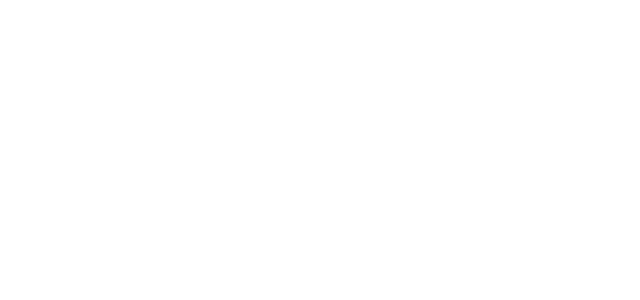
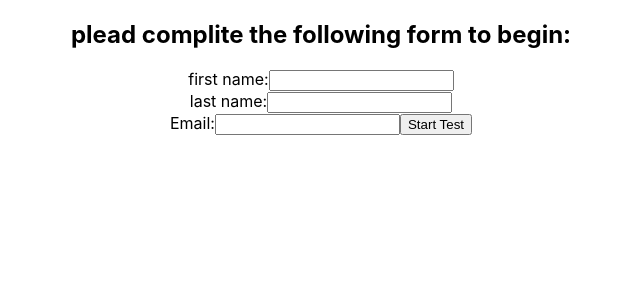
Before and after one commit to Yoav007/TestSystemSPA, a React (Create React App) app: page /manageTest/takeTest/1 in a window 1280 px wide. Before the commit this address had no page. Shown: the top 300 px of the page, without its empty margins (319-959 px from the left). Built offline with nearby package versions, Linux system fonts and the light colour scheme.

Commit message:
added takeTests

```diff
--- a/src/App.js
+++ b/src/App.js
@@ -12,6 +12,7 @@
 import { AddQuestion } from './components/manageQuestions/addQuestion/addQuestion';
 import { EditTest } from './components/manageTests/editTest/editTest';
 import { ReportByStudent } from './components/manageReports/reportsByStudent/reportsByStudent';
+import {TakeTest} from './components/manageTests/takeTest/takeTest';
 
 
 //hello
@@ -27,6 +28,7 @@
         <Route path="/manageTests/:id" element={<ManageTests />} />
         <Route path="/createTest/:id" element={<CreateTest />} />
         <Route path="/manageTest/editTest/:id/:topicId" element={<EditTest/>}/>
+        <Route path="/manageTest/takeTest/:id" element={<TakeTest/>}/>
         <Route path="/reports/:id" element={<ReportsMenu />} />
         <Route path="/reports/testsByTopic/:id" element={<ReportByTestMenu />} />
         <Route path="/reports/byStudent/" element={<ReportByStudent/>} />
--- a/src/components/manageQuestions/manageQuestions.js
+++ b/src/components/manageQuestions/manageQuestions.js
@@ -48,7 +48,7 @@
     return (
         <div>
             <h3>Questions:</h3>
-            <table>
+            <table align="center">
                 <thead>
                     <tr>
                         <th>Id</th>
--- a/src/components/manageTests/manageTests.js
+++ b/src/components/manageTests/manageTests.js
@@ -40,6 +40,10 @@
         navigate(`/manageTest/editTest/${id}/${params.id}`);
     }
 
+    function takeTest(id){
+        navigate(`/manageTest/takeTest/${id}`);
+    }
+
     if (tests.length == 0) return (
         <div>
             <h3>There are no tests in this topic</h3>
@@ -60,6 +64,7 @@
                             <th>Version</th>
                             <th>Actions</th>
                             <th>last update</th>
+                            <th>take test</th>
                         </tr>
                     </thead>
                     <tbody>
@@ -74,6 +79,7 @@
                                     {test.isActive ? "" : <button onClick={() => deleteTest(test.id)}>delete</button>}
                                     {test.isActive ? 'active' : 'deactive'}</td>
                                 <td>{test.lastUpdate}</td>
+                                <button onClick={()=>takeTest(test.id)}>take test</button>
                             </tr>
                         )}
                     </tbody>
--- /dev/null
+++ b/src/components/manageTests/takeTest/takeTest.js
@@ -0,0 +1,57 @@
+import { useState } from "react"
+import { StudentService } from "../../../services/studentService";
+
+export function TakeTest() {
+
+    const [firstName, setFirst] = useState("");
+    const [lastName, setLast] = useState("");
+    const [email, setEmail] = useState("");
+    const service = new StudentService();
+
+    function updateFirst(event) {
+        let name = event.target.value;
+        setFirst(name);
+    }
+
+    function updateLast(event) {
+        let name = event.target.value;
+        setLast(name);
+    }
+
+    function updateEmail(event) {
+        let email = event.target.value;
+        setEmail(email);
+    }
+
+    function stratTest() {
+        if (firstName != "" && lastName != "" && email != "") {
+            let student;
+            service.get()
+                .then(res => res.filter(s => s.email.toLowerCase() === email.toLowerCase()))
+                .catch(error=>console.log(error));
+            }
+            console.log(student);
+    }
+
+
+    return (
+        <div>
+            <h2>plead complite the following form to begin:</h2>
+            <label>
+                first name:
+                <input type={'text'} onChange={(event) => updateFirst(event)} />
+            </label>
+            <br />
+            <label>
+                last name:
+                <input type={'text'} onChange={(event) => updateLast(event)} />
+            </label>
+            <br />
+            <label>
+                Email:
+                <input type={'email'} onChange={(event) => updateEmail(event)} />
+            </label>
+            <button onClick={() => stratTest()}>Start Test</button>
+        </div>
+    )
+}
```
Also changed, not shown: src/components/manageTests/takeTest/takeTest.scss (added).
